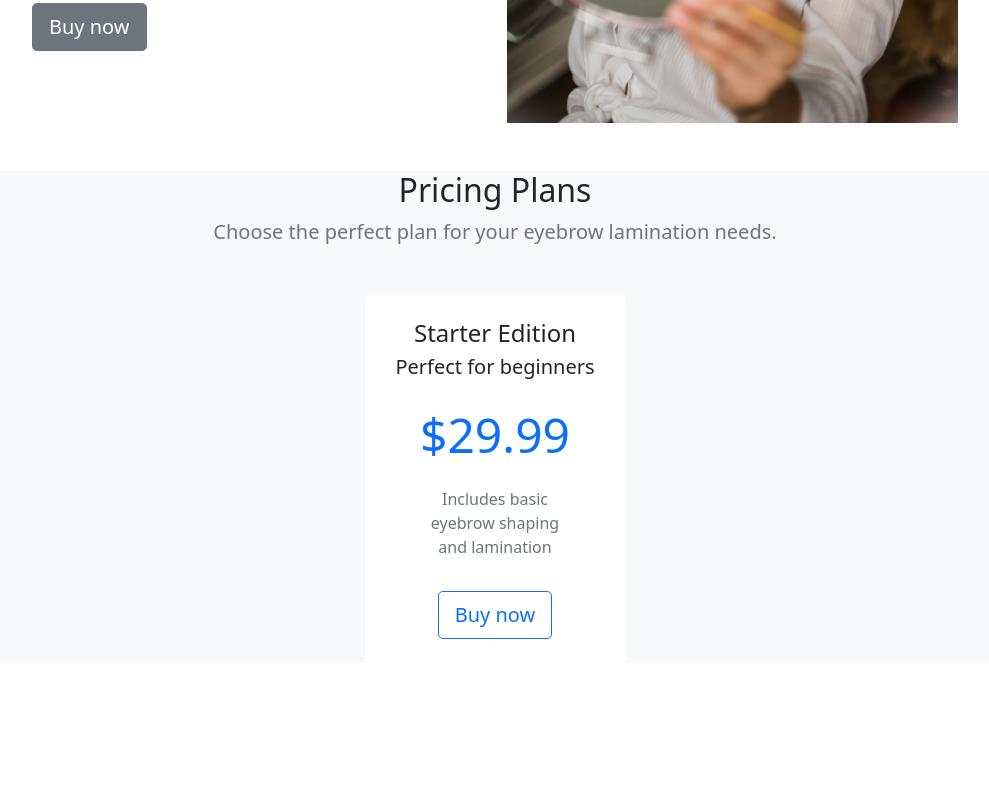
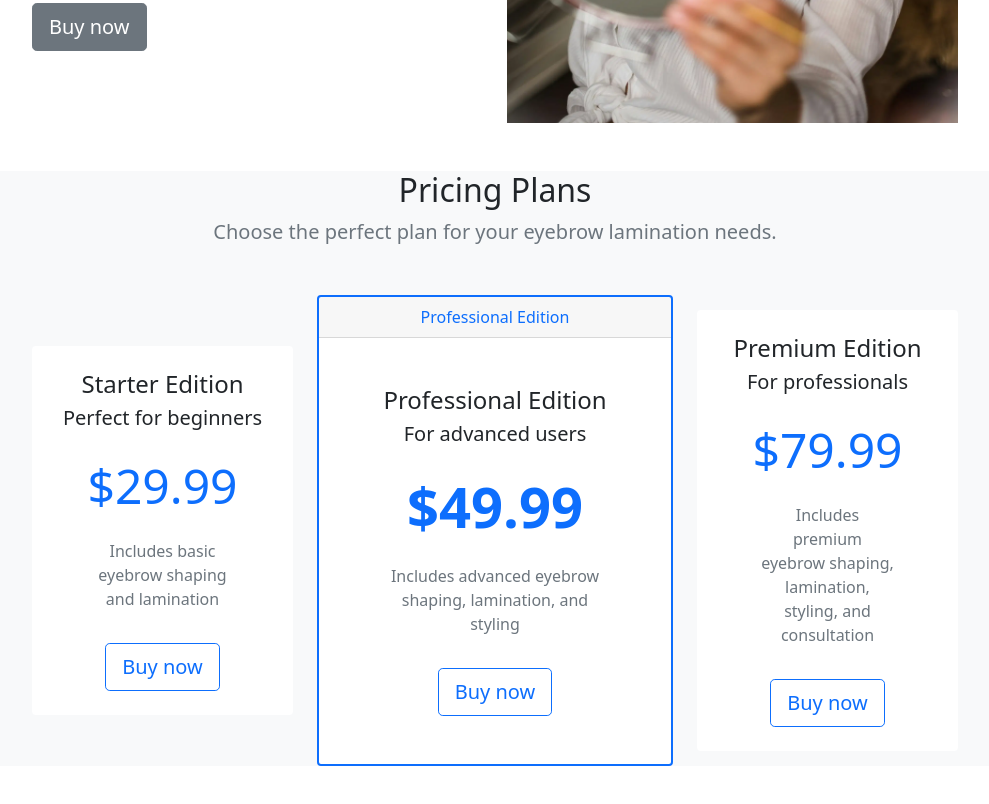
Before and after one commit to blackaslife/Eyebrow-project-Bootstrap5, a plain HTML site: page index.html in a window 1280 px wide. Shown: the part 609-1413 px from the top of the page, without its empty margins (145-1134 px from the left). Before the commit the page ends 1320 px from the top, so only its background shows below. Drawn offline with nearby package versions, Linux system fonts and the light colour scheme.

Commit message:
end of pricing plans

```diff
--- a/index.html
+++ b/index.html
@@ -69,6 +69,7 @@
                 <h2>Pricing Plans</h2>
                 <p class="lead text-muted">Choose the perfect plan for your eyebrow lamination needs.</p>
             </div>
+
             <div class="row my-5 align-items-center justify-content-center">
                 <div class="col-8 col-lg-4 col-xl-3">
                     <div class="card border-0">
@@ -81,7 +82,35 @@
                         </div>
                     </div>
                 </div>
+
+                <div class="col-9 col-lg-4">
+                    <div class="card border-primary border-2">
+                        <div class="card-header text-center text-primary">Professional Edition</div>
+                        <div class="card-body text-center py-5">
+                            <h4 class="card-title">Professional Edition</h4>
+                            <p class="lead card-subtitle">For advanced users</p>
+                            <p class="display-4 my-4 text-primary fw-bold">$49.99</p>
+                            <p class="card-text mx-5 text-muted d-none d-lg-block">Includes advanced eyebrow shaping, lamination, and styling</p>
+                            <a href="#" class="btn btn-outline-primary btn-lg mt-3">Buy now</a>
+                        </div>
+                    </div>
+                </div>
+
+                <div class="col-8 col-lg-4 col-xl-3">
+                    <div class="card border-0">
+                        <div class="card-body text-center py-4">
+                            <h4 class="card-title">Premium Edition</h4>
+                            <p class="lead card-subtitle">For professionals</p>
+                            <p class="display-5 my-4 text-primary wf-bold">$79.99</p>
+                            <p class="card-text mx-5 text-muted d-none d-lg-block">Includes premium eyebrow shaping, lamination, styling, and consultation</p>
+                            <a href="#" class="btn btn-outline-primary btn-lg mt-3">Buy now</a>
+                        </div>
+                    </div>
+                </div>
+
             </div>
+
+
         </div>
     </section>
     <script src="https://cdn.jsdelivr.net/npm/bootstrap@5.0.2/dist/js/bootstrap.bundle.min.js"
```
